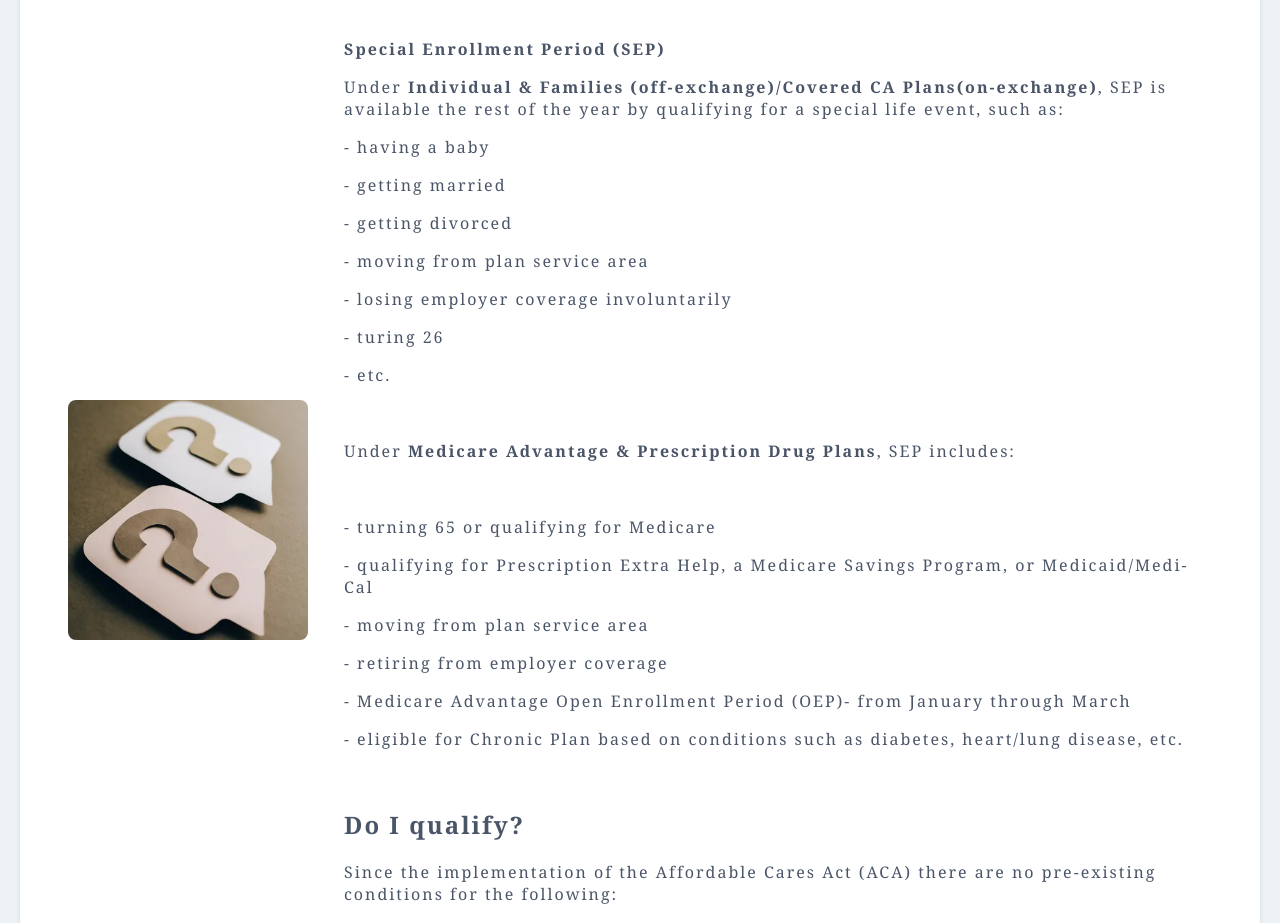
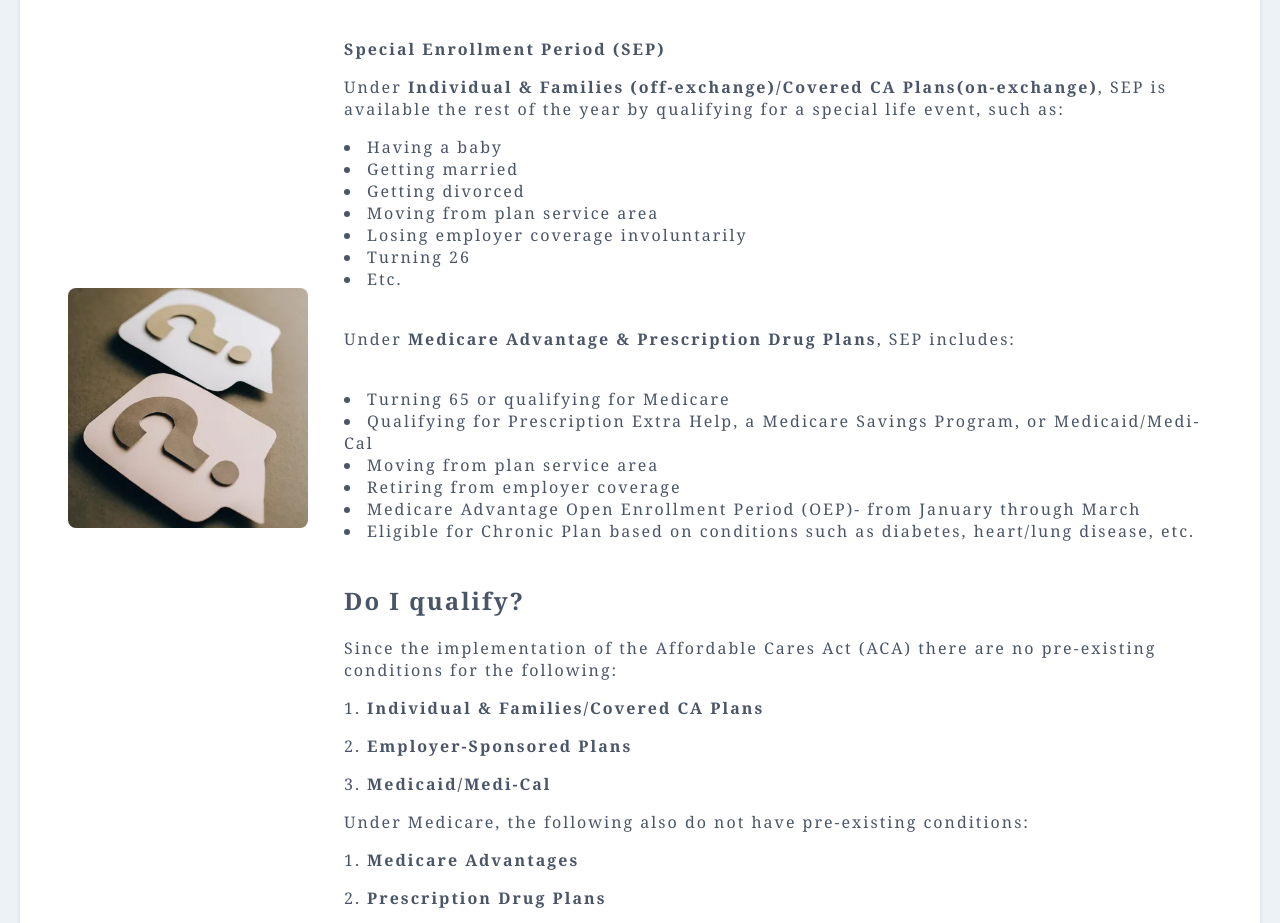
Before and after one commit to atphung21/business-web-template, a React (Create React App) app: page /faq in a window 1280 px wide. Shown: the part 1600-2523 px from the top of the page. Built offline with nearby package versions, Linux system fonts and the light colour scheme.

Commit message:
grammar and style update

```diff
--- a/src/pages/FaqPage.js
+++ b/src/pages/FaqPage.js
@@ -75,22 +75,22 @@ export const FaqPage = ({ title, description }) => (
             <br></br>
             <p><b>Special Enrollment Period (SEP)</b></p>
             <p>Under <b>Individual & Families (off-exchange)/Covered CA Plans(on-exchange)</b>, SEP is available the rest of the year by qualifying for a special life event, such as:</p>
-            <p>- having a baby</p>
-            <p>- getting married</p>
-            <p>- getting divorced</p>
-            <p>- moving from plan service area</p>
-            <p>- losing employer coverage involuntarily</p>
-            <p>- turing 26</p>
-            <p>- etc.</p>
+            <li>Having a baby</li>
+            <li>Getting married</li>
+            <li>Getting divorced</li>
+            <li>Moving from plan service area</li>
+            <li>Losing employer coverage involuntarily</li>
+            <li>Turning 26</li>
+            <li>Etc.</li>
             <br></br>
             <p>Under <b>Medicare Advantage & Prescription Drug Plans</b>, SEP includes:</p>
             <br></br>
-            <p>- turning 65 or qualifying for Medicare </p>
-            <p>- qualifying for Prescription Extra Help, a Medicare Savings Program, or Medicaid/Medi-Cal</p>
-            <p>- moving from plan service area</p>
-            <p>- retiring from employer coverage</p>
-            <p>- Medicare Advantage Open Enrollment Period (OEP)- from January through March</p>
-            <p>- eligible for Chronic Plan based on conditions such as diabetes, heart/lung disease, etc.</p>
+            <li>Turning 65 or qualifying for Medicare </li>
+            <li>Qualifying for Prescription Extra Help, a Medicare Savings Program, or Medicaid/Medi-Cal</li>
+            <li>Moving from plan service area</li>
+            <li>Retiring from employer coverage</li>
+            <li>Medicare Advantage Open Enrollment Period (OEP)- from January through March</li>
+            <li>Eligible for Chronic Plan based on conditions such as diabetes, heart/lung disease, etc.</li>
             <br></br>
             <h2>Do I qualify?</h2>
             <p>Since the implementation of the Affordable Cares Act (ACA) there are no pre-existing conditions for the following:</p>
```
